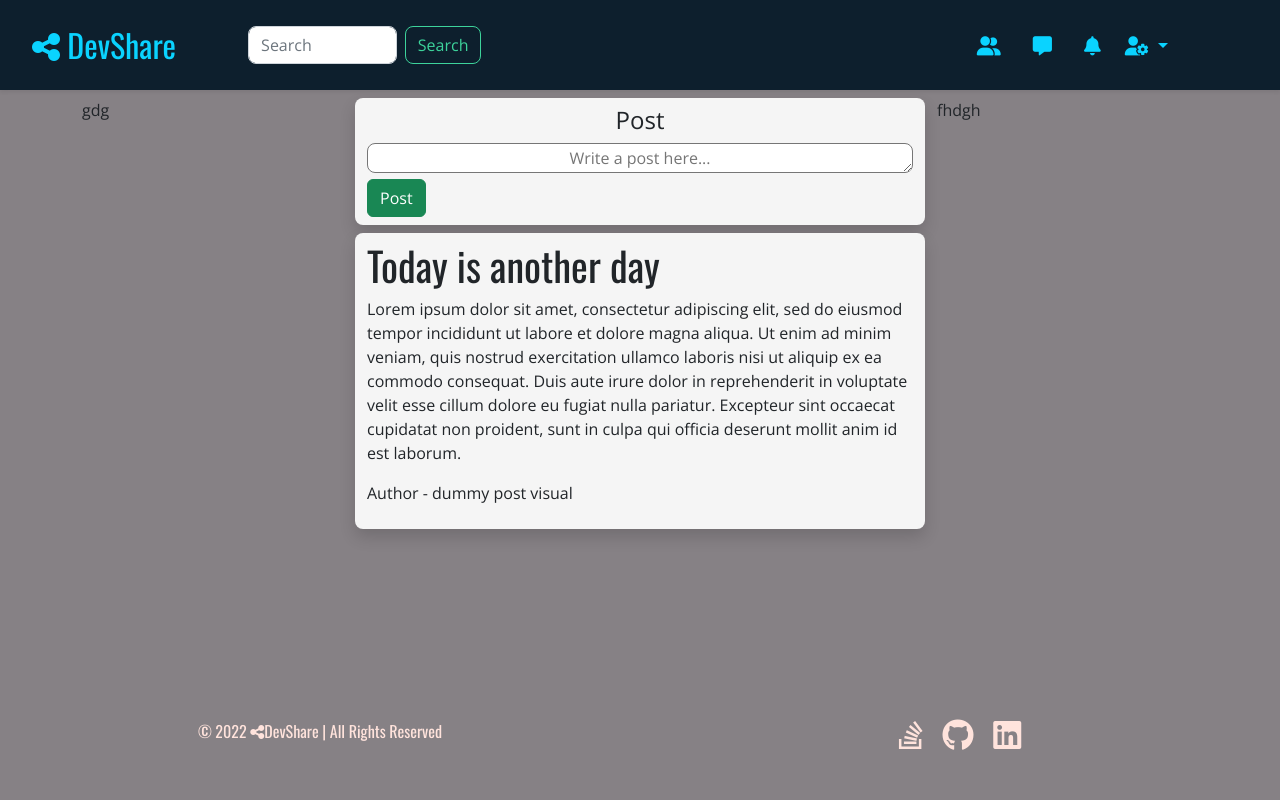
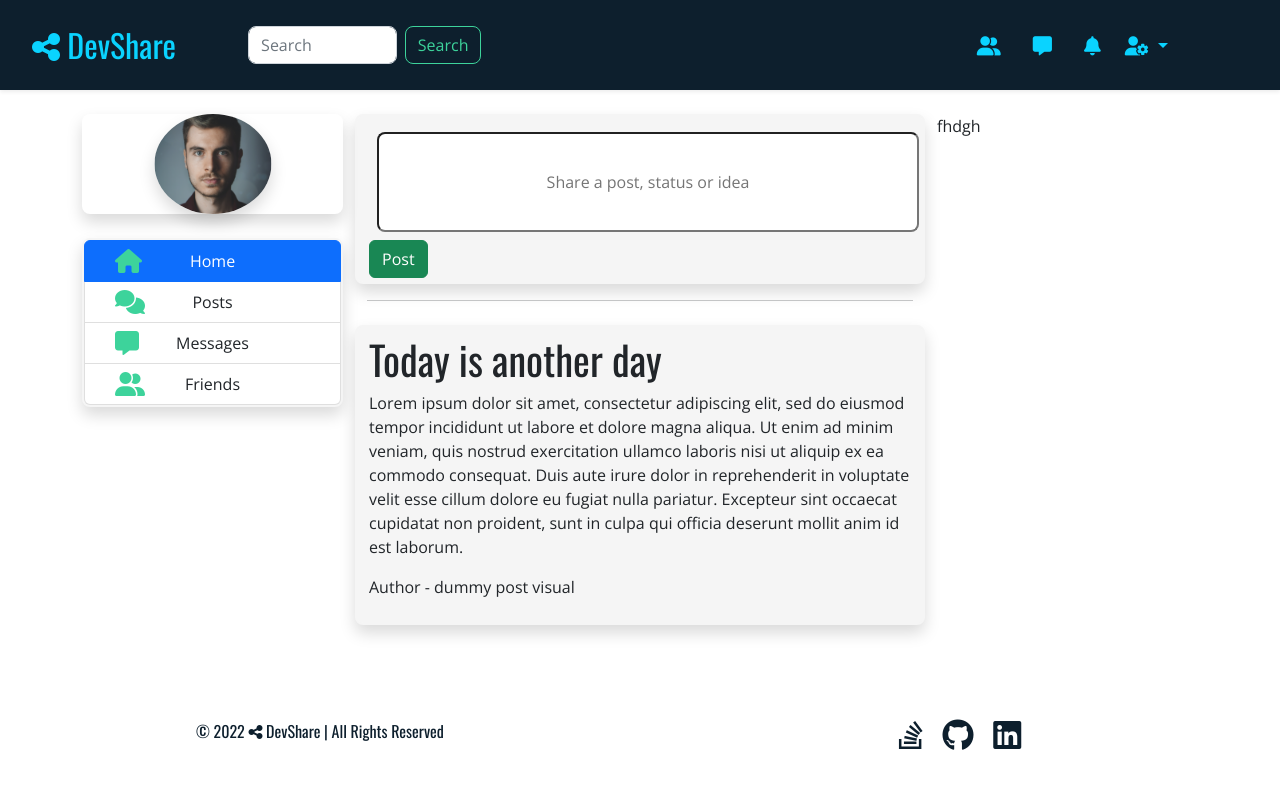
Before and after one commit to KristianColville1/dev-share, a Django app: template home/templates/home/home.html in a window 1280 px wide. Run offline with Django 3.2, Linux system fonts and the light colour scheme; the template is opened without the code that fills it, so the values that code supplies are empty; the visitor is signed in with stand-in values (Sample User, id 1); some libraries are stand-ins or nearby versions.

Commit message:
Added home profile and basic styling

```diff
--- a/home/templates/home/logged_in.html
+++ b/home/templates/home/logged_in.html
@@ -1,26 +1,23 @@
 {% block content %}
 
 <div class="container">
-  <div class="row mt-2">
+  <div class="row mt-4">
     <div class="col-md-3 col-lg-3 d-none d-md-block">
-      <div class="profile-box">
-        gdg
-      </div>
+      {% include "profiles/home_profile.html"%}
     </div>
     <div class="col-sm-12 col-md-6 col-lg-6">
       <div class="feed-box">
         <div class="post-box">
-          <div class="row shadow rounded-3 py-2">
+          <div class="row shadow rounded-3 py-2 boxes">
             <form action="" class="">
               {% csrf_token %}
-              <h4 class="text-center">Post</h4>
-              <textarea class="rounded-3 w-100 text-center" name="post" id="post" rows="1"
-                placeholder="Write a post here..." maxlength="100"></textarea>
+              <input type="text" class="rounded-3 w-100 text-center m-2" placeholder="Share a post, status or idea">
               <button class="btn btn-success float-right" type="submit">Post</button>
             </form>
           </div>
-          <div class="row shadow rounded-3 mt-2 py-2">
-            <div class="posts">
+          <hr>
+          <div class="row shadow rounded-3 mt-4 py-2 boxes">
+            <div class="">
               <!--TODO: for loop to display posts if user has friends and they have posts and post public then display by date and time -->
               <div class="dummy-post">
                 <h1>Today is another day</h1>
--- /dev/null
+++ b/profiles/templates/profiles/home_profile.html
@@ -0,0 +1,24 @@
+{% block content %}
+{% load static %}
+<div class="profile-box position-relative shadow rounded-3">
+  <div class="profile-img position-absolute top-50 start-50 translate-middle">
+      <img class="shadow rounded-circle" src="{% static 'img/profile-img-example.jpg' %}" alt="">
+  </div>
+</div>
+<div class="details-box mt-4 boxes shadow rounded-3">
+  <div class="list-group  position-relative text-center w-100">
+    <a href="#" class="list-group-item list-group-item-action active" aria-current="true">
+      <i class="fa-solid fa-house position-absolute start-0"></i> Home</li>
+    </a>
+    <a href="#" class="list-group-item list-group-item-action">
+      <i class="fa-solid fa-comments position-absolute start-0"></i> Posts</li>
+    </a>
+    <a href="#" class="list-group-item list-group-item-action">
+      <i class="fa-solid fa-message position-absolute start-0"></i> Messages</li>
+    </a>
+    <a href="#" class="list-group-item list-group-item-action">
+      <i class="fa-solid fa-user-group position-absolute start-0"></i> Friends</li>
+    </a>
+  </div>
+</div>
+{% endblock %}
--- a/static/css/base.css
+++ b/static/css/base.css
@@ -16,7 +16,6 @@
 
 body {
     overflow-x: hidden;
-    background-color: var(--taupe-gray);
 }
 
 .navbar,
@@ -107,16 +106,16 @@ a:hover {
 
 /**********************************************************Footer*/
 footer {
-    color: var(--misty-rose);
+    color: var(--rich-black-fogra-29);
 }
 
 footer a i {
     font-size: 2rem;
-    color: var(--misty-rose);
+    color: var(--rich-black-fogra-29);
 }
 
 footer a i:hover {
-    color: var(--rich-black-fogra-29);
+    color: var(--caribbean-green);
     transition: color .3s ease-in-out;
 }
 
@@ -171,9 +170,23 @@ footer a i:hover {
     height: 400px;
 }
 
-.post-box .row {
+.boxes {
     background-color: whitesmoke;
+    border: 2px solid whitesmoke;
 }
+
+/**************************************************************Profiles */
+.profile-box,
+.profile-img img {
+    height: 100px;
+}
+
+.details-box .list-group i {
+    color: var(--caribbean-green);
+    font-size: 24px;
+    margin-left: 30px;
+}
+
 /**************************************************************Forms and inputs */
 
 .fa-envelope,
@@ -187,3 +200,11 @@ footer a i:hover {
     width: 100%;
     padding: 10px;
 }
+
+.post-box form {
+    height: 150px;
+}
+
+.post-box form input {
+    height: 100px;
+}
--- a/templates/footer_full.html
+++ b/templates/footer_full.html
@@ -4,7 +4,7 @@
     <div class="row">
         <div class="col-sm-12 col-md-6 text-center">
             <div class="copyright">
-                &copy; 2022 <i class="fa-solid fa-share-nodes c--green-s--black"></i>DevShare | All Rights Reserved
+                &copy; 2022 <i class="fa-solid fa-share-nodes c--green-s--black"></i> DevShare | All Rights Reserved
             </div>
         </div>
         <div class="col-sm-12 col-md-6 text-center">
```
